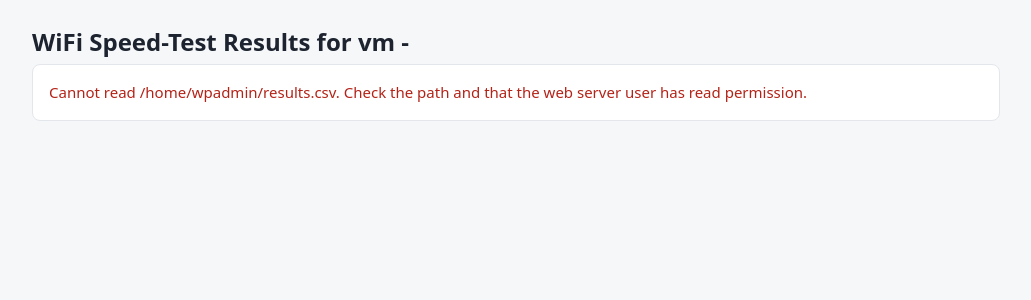
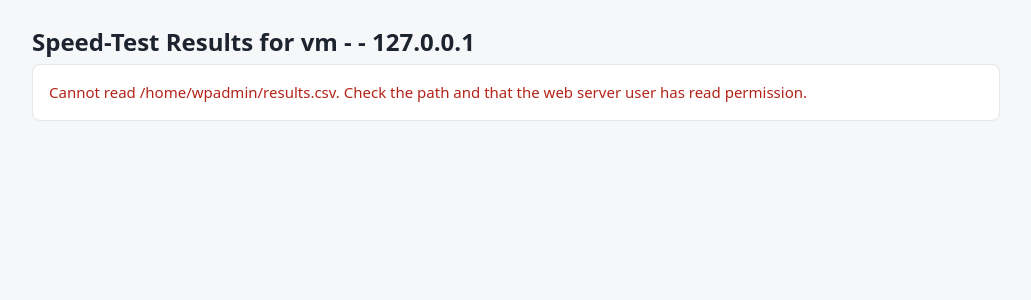
Before and after one commit to asterisktec/WTU_Configuration, a PHP site: page / in a window 1280 px wide. Shown: the top 300 px of the page, without its empty margins (124-1155 px from the left). Run offline with PHP 8.4, Linux system fonts and the light colour scheme.

Commit message:
Update index.php
Shows the local IP address in header

```diff
--- a/opt/wellpass/http/index.php
+++ b/opt/wellpass/http/index.php
@@ -4,9 +4,12 @@
 // ---------------------------------------------------------------
 $csvPath   = '/home/wpadmin/results.csv';   // absolute path to the CSV on the server
 $delimiter = ',';
-$host = gethostname();
+//
+$hostName = gethostname();
+$hostIp = gethostbyname($hostName);
+//
 $site_name = file_get_contents("/opt/wellpass/site_name");
-$pageTitle = "WiFi Speed-Test Results for $host - $site_name";
+$pageTitle = "Speed-Test Results for $hostName - $site_name - $hostIp";
 
 // Columns to keep, by header name (exactly as in the CSV).
 // Order here = order on the page. Leave empty to keep all columns.
```
